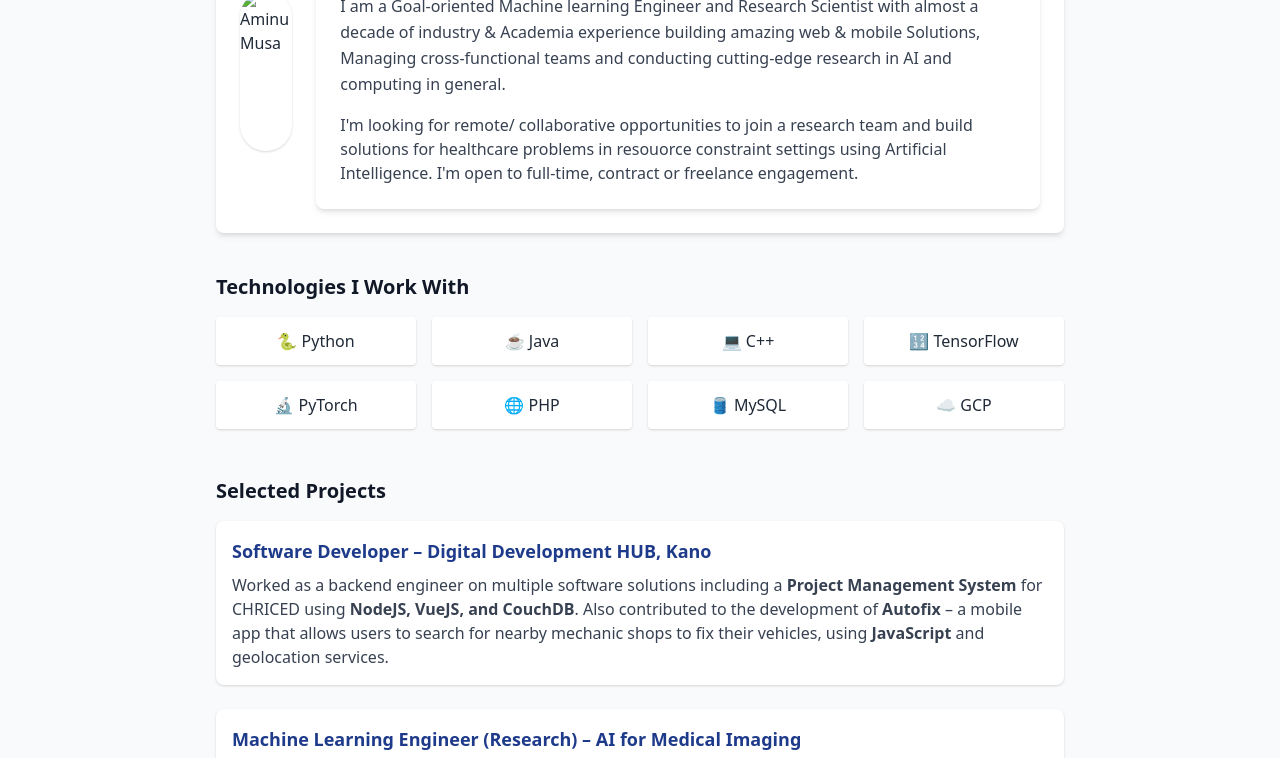
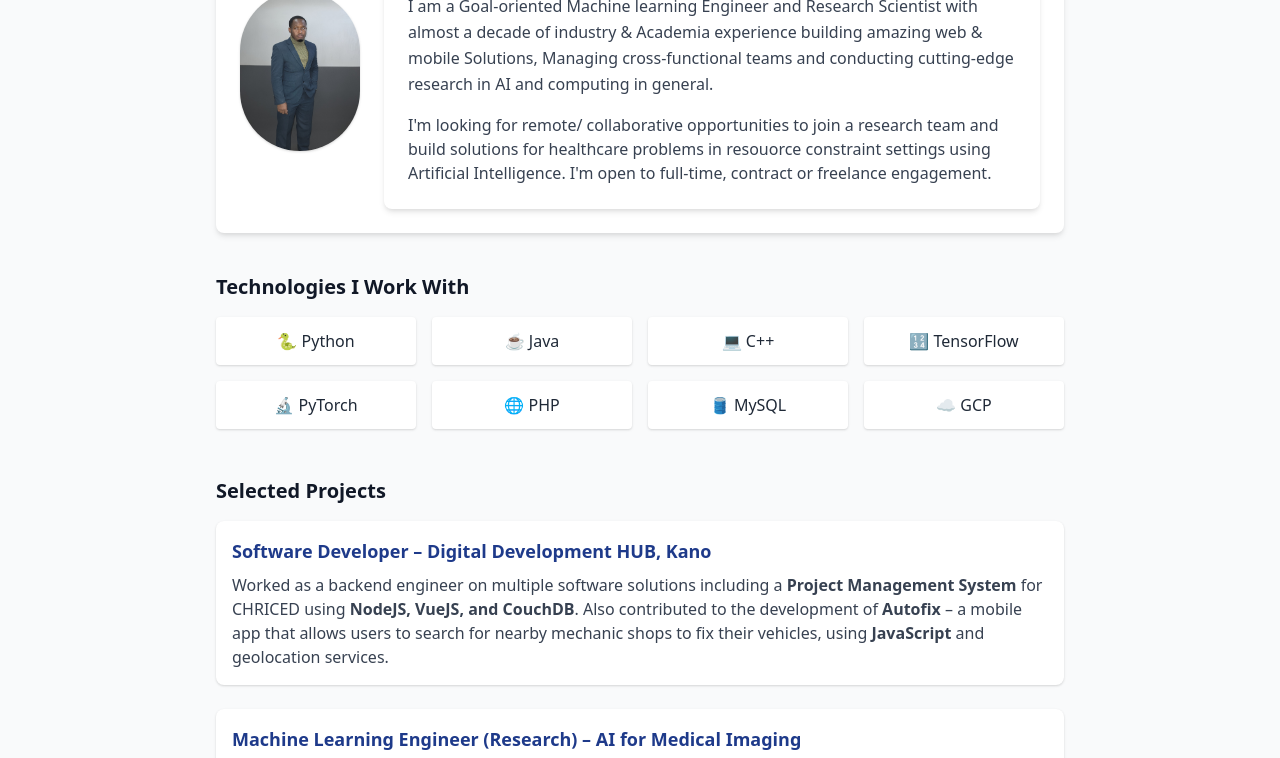
Before and after one commit to El-amin/Amusa, a plain HTML site: page index.html in a window 1280 px wide. Shown: the part 171-929 px from the top of the page. Drawn offline with nearby package versions, Linux system fonts and the light colour scheme.

Commit message:
Update index.html

```diff
--- a/index.html
+++ b/index.html
@@ -18,7 +18,7 @@
   </nav>
   <main class="max-w-4xl mx-auto p-6">
     <div class="bg-white p-6 rounded-lg shadow-md flex flex-col md:flex-row items-center gap-6">
-  <img src="assets/profile.jpg" alt="Aminu Musa" class="w-40 h-40 rounded-full object-cover shadow" />
+  <img src="AminuM.jpg" alt="Aminu Musa" class="w-40 h-40 rounded-full object-cover shadow" />
 
     <div class="bg-white p-6 rounded-lg shadow-md">
       <h2 class="text-xl font-semibold text-gray-900">Aminu  Musa</h2>
```
